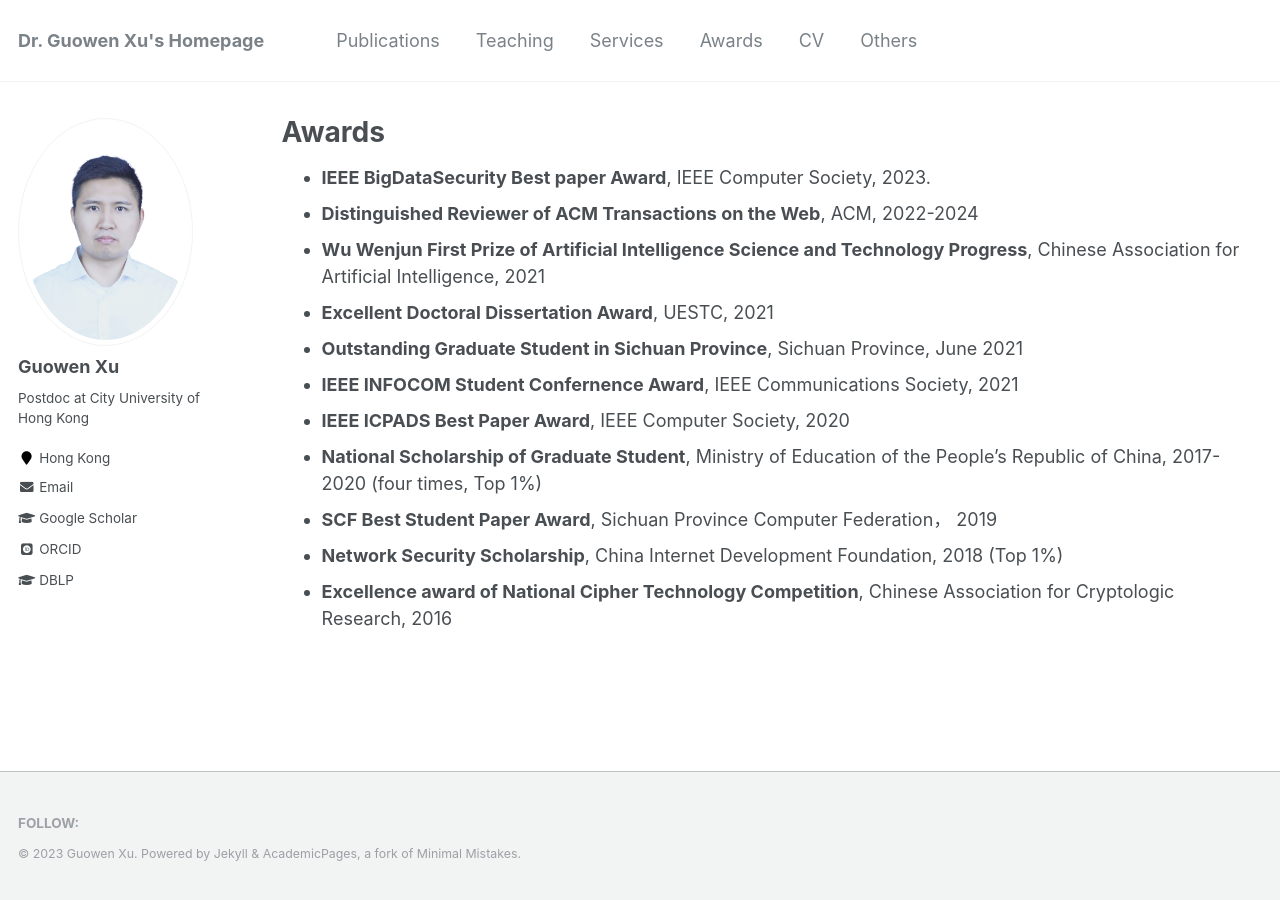
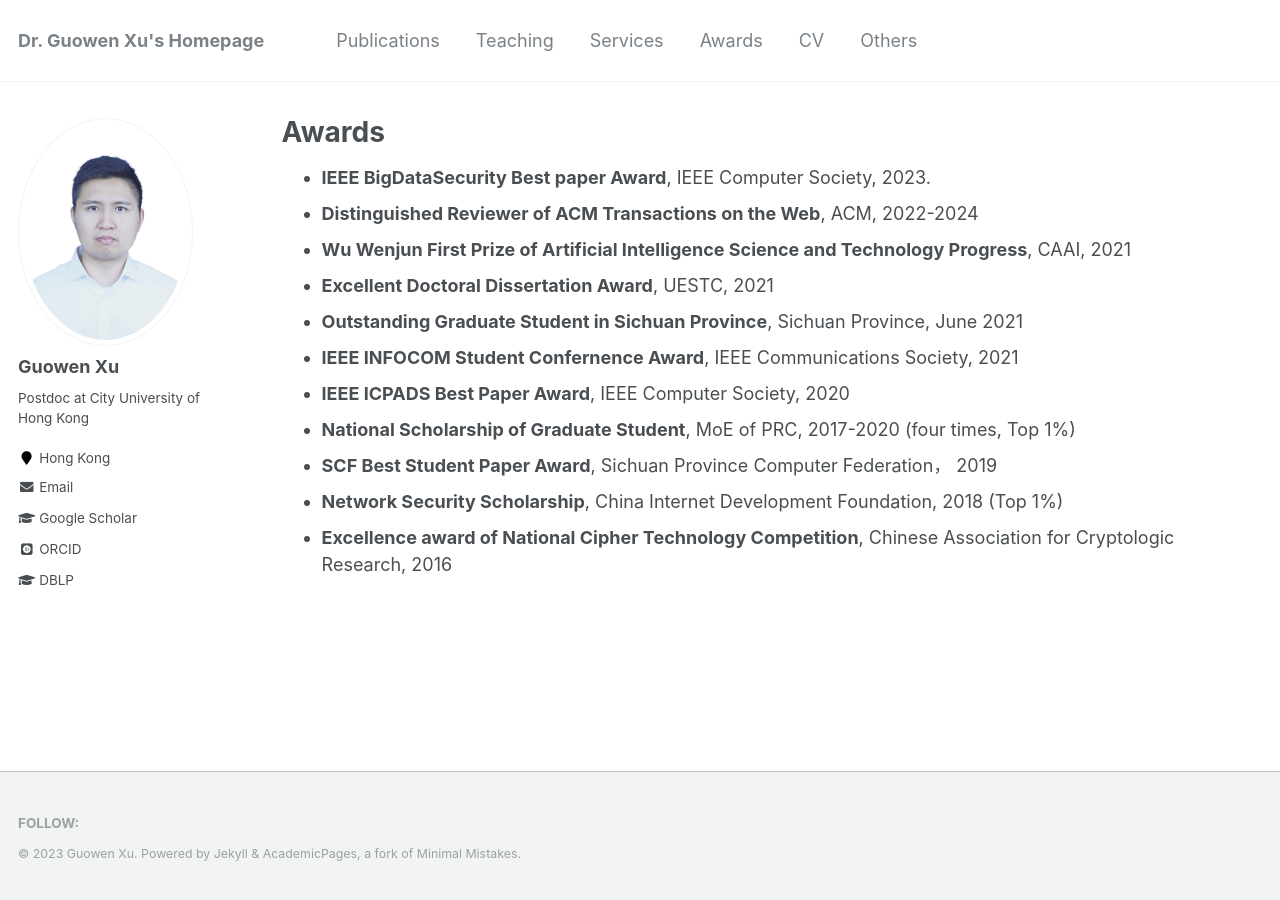
Before and after one commit to Guowen-xu/guowen-xu.github.io, a Jekyll site: the page built from _pages/awards.md, in a window 1280 px wide. Built offline with Jekyll 4.4.1, drawn with Linux system fonts in a browser that asks for light colours; some web fonts are replaced.

Commit message:
Update awards.md

```diff
--- a/_pages/awards.md
+++ b/_pages/awards.md
@@ -7,12 +7,12 @@ author_profile: true
 
 * **IEEE BigDataSecurity Best paper Award**, IEEE Computer Society, 2023.
 * **Distinguished Reviewer of ACM Transactions on the Web**, ACM, 2022-2024
-* **Wu Wenjun First Prize of Artificial Intelligence Science and Technology Progress**, Chinese Association for Artificial Intelligence, 2021
+* **Wu Wenjun First Prize of Artificial Intelligence Science and Technology Progress**, CAAI, 2021
 * **Excellent Doctoral Dissertation Award**,  UESTC, 2021
 * **Outstanding Graduate Student in Sichuan Province**, Sichuan Province, June 2021
 * **IEEE INFOCOM Student Confernence Award**, IEEE Communications Society, 2021
 * **IEEE ICPADS Best Paper Award**, IEEE Computer Society, 2020
-* **National Scholarship of Graduate Student**, Ministry of Education of the People's Republic of China, 2017-2020 (four times, Top 1%)
+* **National Scholarship of Graduate Student**, MoE of PRC, 2017-2020 (four times, Top 1%)
 * **SCF Best Student Paper Award**, Sichuan Province Computer Federation， 2019
 * **Network Security Scholarship**, China Internet Development Foundation, 2018 (Top 1%)
 * **Excellence award of National Cipher Technology Competition**, Chinese Association for Cryptologic Research, 2016
```
